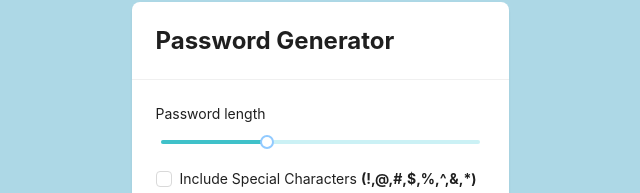
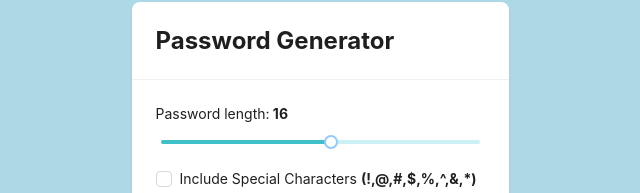
Before and after one commit to Iammayank18/randompasswordgenerator, a React (Create React App) app: page / in a window 1280 px wide. Shown: the part 243-436 px from the top of the page, without its empty margins (320-960 px from the left). Built offline with nearby package versions, Linux system fonts and the light colour scheme.

Commit message:
updated strength

```diff
--- a/src/PasswordGeneratorComp.js
+++ b/src/PasswordGeneratorComp.js
@@ -16,7 +16,7 @@ const PasswordGenerator = () => {
     },
   };
 
-  const [length, setLength] = useState(8);
+  const [length, setLength] = useState(16);
   const [includeUppercase, setIncludeUppercase] = useState(false);
   const [includeLowercase, setIncludeLowercase] = useState(false);
   const [includeNumbers, setIncludeNumbers] = useState(false);
@@ -112,10 +112,12 @@ const PasswordGenerator = () => {
             margin: 0,
           }}
         >
-          Password length
+          Password length:
+          <b> {length}</b>
         </p>
         <Slider
-          defaultValue={10}
+          tooltip={<></>}
+          defaultValue={length}
           max={30}
           onChange={(e) => setLength(e)}
           railStyle={{
```
